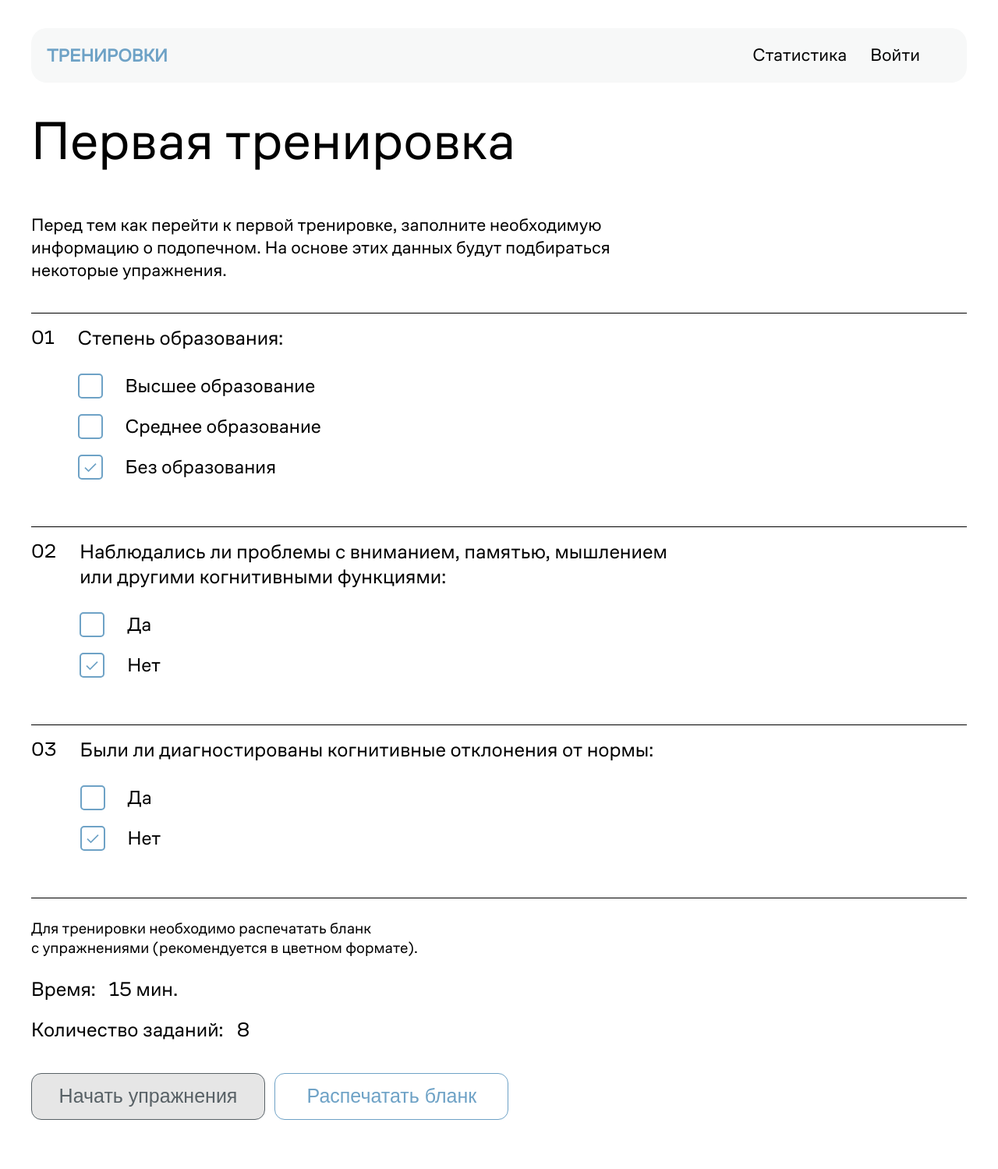
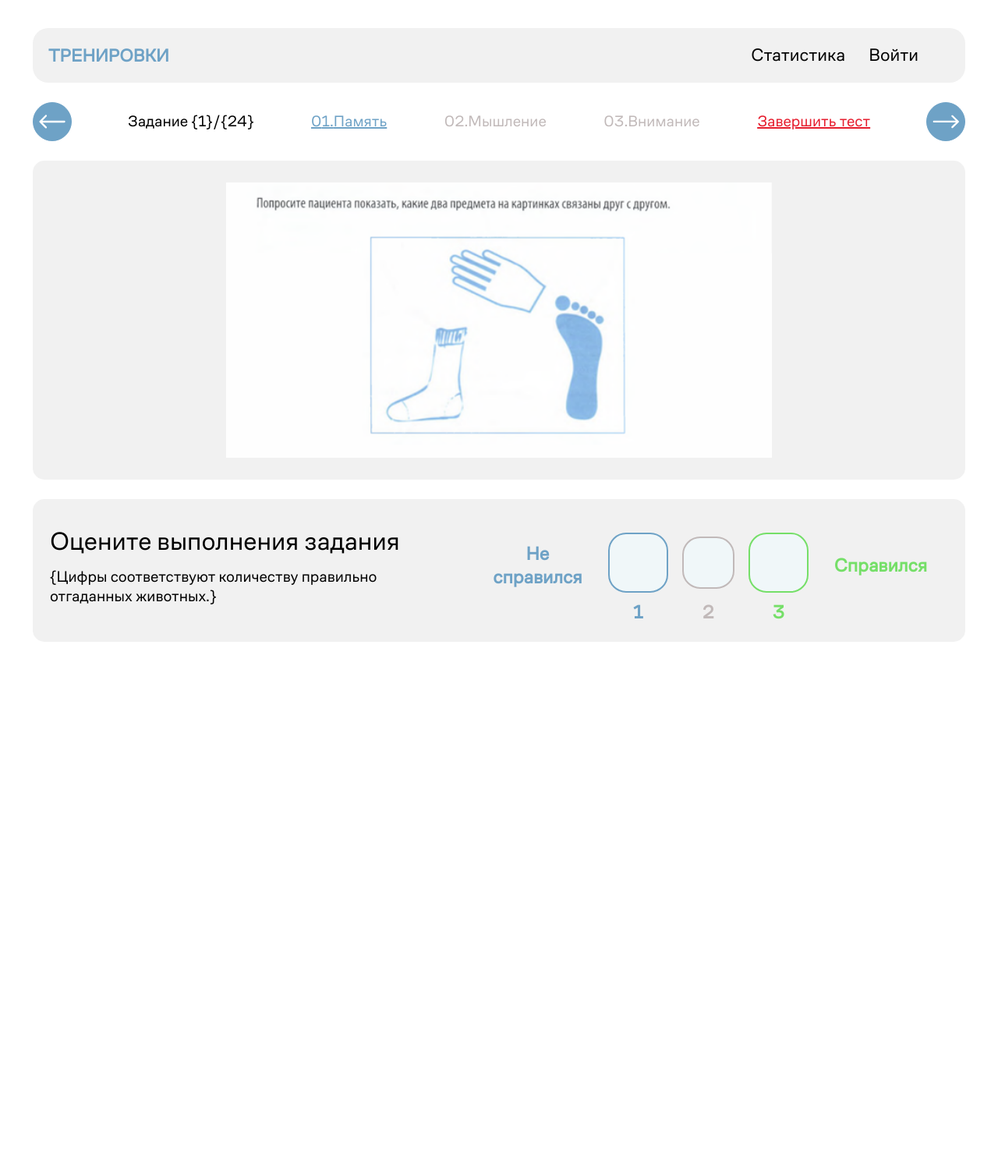
Before and after one commit to t0sssik/memory-project, a Django app: page /test/ in a window 1280 px wide. Shown: the whole page at 78% size. After the commit the page ends 823 px from the top, so only its background shows below. Run offline with Django 5.2, Linux system fonts and the light colour scheme; some web fonts are replaced.

Commit message:
feat: test page added

```diff
--- a/Main/static/styles/test.css
+++ b/Main/static/styles/test.css
@@ -16,6 +16,11 @@
   font-style: normal;
 }
 
+html{
+    height: 100%;
+    width: 100%;
+}
+
 body {
     --font-color: black;
     --font-color-hero: white;
@@ -23,26 +28,38 @@ body {
     --background-block: #EEF7FE;
     --background-blue: #5EB6F2;
     --body-color: #FCFCFC;
-    --nav-color: #F7F8F8;
+    --nav-color: #f1f1f1;
+    --green-corect: #75DF68;
+    --neutral-gray: #C1B9B9;
+    --input-back: #F0F7F9;
+    --red-req: #e61c2d;
 }
 
 body{
     font-family: "CoFo Sans", "Arial", sans-serif;
     margin: 0;
-    overflow-x: hidden;
     background-color: white;
     display: flex;
     flex-direction: column;
-    justify-content: center;
     align-items: center;
 }
 
 main{
     width: 100%;
+    height: 100%;
+    display: flex;
+    justify-content: center;
 }
 
 button:hover{
     cursor: pointer;
+}
+
+.test{
+    margin: 0 42px 46px 42px;
+    display: flex;
+    flex-direction: column;
+    width: 100%;
 }
 
 nav{
@@ -68,18 +85,6 @@ nav li{
     padding: 0 30px 0 0;
 }
 
-div.hero{
-    display: flex;
-    flex-direction: column;
-    background-size: contain;
-    padding: 0 40px 0 40px;
-}
-
-div.hero p, h1{
-    color: var(--font-color);
-    font-weight: normal;
-}
-
 nav h2 a{
     color: var(--font-color-secondary);
 }
@@ -94,18 +99,6 @@ nav a:hover{
     text-decoration: underline;
 }
 
-.hero h1{
-    font-size: 70px;
-    margin: 30px 0 0 0;
-}
-
-.hero p.description{
-    padding: 20px 0 40px 0;
-    font-size: 23px;
-    margin: 30px 0 0 0;
-    border-bottom: black solid 1px;
-}
-
 .avatar{
     width: 41px;
     height: 41px;
@@ -113,122 +106,227 @@ nav a:hover{
     margin: 0;
 }
 
-.info p{
-    font-size: 26px;
-    margin: 0;
-
+.nav-test{
+    margin: 25px 0 25px 0;
+    width: 100%;
+    display: flex;
+    align-items: center;
+    justify-content: space-between;
+    font-size: 20px;
 }
 
-.info{
+.nav-test ul{
+    flex-grow: 1;
+    list-style-type: none;
     display: flex;
-    flex-direction: column;
-    padding: 0 40px 0 40px;
-    font-size: 25px;
+    flex-wrap: wrap;
+    counter-reset: num;
+    justify-content: space-around;
+    padding: 0;
+    margin: 0;
 }
 
-.info ol {
-    list-style-type: none;
-    counter-reset: num;
-    margin: 0;
-    padding: 0;
+.nav-test li{
+    margin: 0 10px 0 10px;
 }
 
-.info li::before {
-    content: '0' counter(num);
+.nav-test li a.section::before {
+    content: '0' counter(num)'.';
     counter-increment: num;
-    margin-right: 30px;
 }
 
-.info li{
-    display: flex;
-    padding: 15px 0 40px 0;
-    border-bottom: black 1px solid;
+.nav-test a.exit{
+    color: var(--red-req);
+    text-decoration: underline;
 }
 
-.info li div p{
-    margin: 0 0 30px 0;
+.nav-test a.exit:hover{
+    color: #b30421;
+    text-decoration: underline;
 }
 
-.info li div div{
-    margin-bottom: 20px;
+.nav-test a{
+    color: var(--neutral-gray);
+    text-decoration: none;
+}
+
+.nav-test a.selected{
+    color: var(--font-color-secondary);
+    text-decoration: underline;
+}
+
+.nav-test a.section:hover{
+    text-decoration: underline;
+    color: var(--font-color-secondary);
+}
+
+.nav-test a.selected:hover{
+    text-decoration: underline;
+    color: #39759e;
+}
+
+.description, .rating{
+    background-color: var(--nav-color);
+    display: flex;
+    flex-grow: 1;
+    border-radius: 15px;
+}
+
+.description{
+    padding: 28px 21px 28px 21px;
+    margin-bottom: 25px;
+    justify-content: center;
+}
+
+.description img{
+    width: 700px;
+}
+
+.rating{
+    justify-content: space-between;
+}
+
+.note{
+    padding: 33px 42px 33px 22px;
+}
+
+.note h3{
+    font-size: 33px;
+    font-weight: normal;
+    margin: 0 0 13px 0;
+}
+
+.note p{
+    margin: 0;
+    font-size: 20px;
+    display: inline-block;
+}
+
+.mark{
     display: flex;
     align-items: center;
+    justify-content: space-between;
+    text-align: center;
+    font-weight: bold;
+    font-size: 24px;
+    padding: 43px 49px 23px 0;
 }
 
-.info li div div input{
-    margin: 0 29px 0 0;
-    transition: 0.2s all linear;
-}
-
-.info li div:first-child{
+.mark div{
     display: flex;
     flex-direction: column;
 }
 
-.info p.description{
-    font-size: 20px;
-    margin: 26px 0 24px 0;
+.mark input{
+    margin: 0;
+    appearance: none;
 }
 
-.info p.note{
-    font-size: 26px;
-    margin-bottom: 20px;
+.incorrect-label{
+    color: var(--font-color-secondary);
+    margin: 0 33px 33px 0;
+}
+
+.incorrect{
+    color: var(--font-color-secondary)
+}
+
+.incorrect .radio{
+    width: 77px;
+    height: 77px;
+    border-color: var(--font-color-secondary);
+    margin: 0 0 10px 0;
+}
+
+.incorrect .radio:checked{
+    border-width: 38px;
+    background-color: var(--font-color-secondary);
+}
+
+.neutral{
+    color: var(--neutral-gray);
+}
+
+.neutral .radio{
+    width: 67px;
+    height: 67px;
+    border-color: var(--neutral-gray);
+    margin: 5px 18px 15px 18px;
+}
+
+.neutral .radio:checked{
+    border-width: 33px;
+    background-color: var(--neutral-gray);
+}
+
+.correct{
+    color: var(--green-corect);
+}
+
+.correct .radio{
+    width: 77px;
+    height: 77px;
+    border-color: var(--green-corect);
+    margin: 0 0 10px 0;
+}
+
+.correct .radio:checked{
+    border-width: 38px;
+    background-color: var(--green-corect);
+}
+
+.correct-label{
+    margin: 0 0 33px 33px;
+    color: var(--green-corect);
 }
 
 .radio {
     cursor: pointer;
     appearance: none;
-    border: 2px var(--font-color-secondary) solid;
-    border-radius: 5px;
-    width: 32px;
-    height: 32px;
+    border: 2px solid;
+    border-radius: 23px;
+    background-color: var(--input-back);
     transition: 0.2s ease-in all;
 }
 
-.radio:checked{
-    background-image: url("../images/tick.svg");
-    background-repeat: no-repeat;
-    background-size: cover;
-}
-
 .radio:hover{
-    border: 4px var(--font-color-secondary) solid;
-}
-
-label{
-    transition: 0.2s ease-in all;
-}
-
-label:hover{
-    cursor: pointer;
-    color: var(--font-color-secondary);
-    text-decoration: underline;
+    border-width: 10px;
 }
 
 button{
-    width: 300px;
-    height: 60px;
-
-    border-radius: 13px;
-    background: white;
-    font-size:25px;
+    width: 50px;
+    height: 50px;
+    border-radius: 50%;
+    background: var(--font-color-secondary);
     user-select: none;
     transition: 0.3s ease all;
     border: var(--font-color-secondary) 1px solid;
+    flex-shrink: 0;
 }
 
-button.btn-start{
-    background-color: var(--font-color-secondary);
+button.previous{
+    background-image: url('../images/previous-arrow.svg');
+    background-repeat: no-repeat;
+    background-position: center;
     color: white;
+    background-size: 70%;
+    margin: 0 35px 0 0;
 }
 
-button.btn-download{
-    color: var(--font-color-secondary);
+button.next{
+    background-image: url('../images/next-arrow.svg');
+    background-repeat: no-repeat;
+    background-position: center;
+    background-size: 70%;
+    margin: 0 0 0 35px;
 }
 
-button.is-valid:hover{
-    box-shadow: #4b81a6 3px 3px, #45779a 6px 6px;
-    font-size: 26px;
+button.next.is-valid:hover{
+    box-shadow: #4b81a6 -4px 0, #45779a -8px 0;
+}
+
+button.previous.is-valid:hover{
+    box-shadow: #4b81a6 4px 0, #45779a 8px 0;
 }
 
 button.is-invalid {
@@ -239,31 +337,3 @@ button.is-invalid {
     cursor: default;
     z-index: -1;
 }
-
-.buttons{
-    padding: 20px 0 63px 0;
-}
-
-.tooltip{
-    margin-right: 7px;
-    display: inline-block;
-    position: relative;
-}
-
-.tooltip .tooltip-text{
-    visibility: hidden;
-    position: absolute;
-    z-index: 1;
-    top:-130px;
-    right: -180px;
-    width: 150px;
-    font-size: 15px;
-    background-color: var(--font-color-secondary);
-    border-radius: 25%;
-    padding: 15px;
-    color: white;
-}
-
-.tooltip:hover .tooltip-text{
-    visibility: visible;
-}
--- a/templates/test.html
+++ b/templates/test.html
@@ -8,96 +8,45 @@
 </head>
     <body>
     <main>
-        <div class="hero">
+        <div class="test">
             {% include 'nav.html' %}
-            <h1>Первая тренировка</h1>
-                    <p class="description">Перед тем как перейти к первой тренировке, заполните необходимую<br>
-                        информацию о подопечном. На основе этих данных будут подбираться<br>
-                        некоторые упражнения.</p>
-        </div>
-        <div class="info">
-            <form method="post" name="form">
-            {% csrf_token %}
-                <ol>
-                    <li>
-                        <div>
-                        <p>Степень образования:</p>
-                            <div>
-                                <input type="radio" id='education1' name='education' value="higher" required
-                                       class="radio"/>
-                                <label for="education1">Высшее образование</label>
-                            </div>
-                            <div>
-                                <input type="radio" id='education2' name="education" value="secondary" required
-                                class="radio"/>
-                                <label for="education2">Среднее образование</label>
-                            </div>
-                            <div>
-                                <input type="radio" id='education3' name="education" value="none" required
-                                class="radio" checked/>
-                                <label for="education3">Без образования</label>
-                            </div>
-                        </div>
-                    </li>
-                    <li>
-                        <div>
-                            <p>Наблюдались ли проблемы с вниманием, памятью, мышлением<br>
-                            или другими когнитивными функциями:</p>
-                            <div>
-                                <input type="radio" id='problems1' name='problems' value="1" required
-                                class="radio"/>
-                                <label for="problems1">Да</label>
-                            </div>
-                            <div>
-                                <input type="radio" id='problems2' name="problems" value="0" required
-                                class="radio" checked/>
-                                <label for="problems2">Нет</label>
-                            </div>
-                        </div>
-                    </li>
-                    <li>
-                        <div>
-                            <p>Были ли диагностированы когнитивные отклонения от нормы:</p>
-                            <div>
-                                <input type="radio" id='disease1' name='disease' value="1" required
-                                class="radio"/>
-                                <label for="disease1">Да</label>
-                            </div>
-                            <div>
-                                <input type="radio" id='disease2' name="disease" value="0" required
-                                class="radio" checked/>
-                                <label for="disease2">Нет</label>
-                            </div>
-                        </div>
-                    </li>
-                </ol>
-            <p class="description">Для тренировки необходимо распечатать бланк <br>
-            с упражнениями (рекомендуется в цветном формате).</p>
-            <p class="note">Время: &nbsp; 15 мин.</p>
-            <p class="note">Количество заданий: &nbsp; 8</p>
-            <div class="buttons">
-                <div class="tooltip">
-                    <button type="submit" id="btn-start" class="is-invalid" disabled>Начать упражнения</button>
-                    <span class="tooltip-text" id="tooltip-text">Перед началом тестирования необходимо распечатать
-                        бланк, воспользовавшись кнопкой ниже! 👇</span>
+            <div class="nav-test">
+                <button class="previous is-valid"></button>
+                <ul>
+                    <li><span class="exercises">Задание {1}/{24}</span></li>
+                    <li><a href="#" class="section selected">Память</a></li>
+                    <li><a href="#" class="section">Мышление</a></li>
+                    <li><a href="#" class="section">Внимание</a></li>
+                    <li><a href="#" class="exit">Завершить тест</a></li>
+                </ul>
+                <button class="next is-valid"></button>
+            </div>
+            <div class="description">
+                <img alt="exercise" src="{% static '/tasks/task1.png' %}" />
+            </div>
+            <div class="rating">
+                <div class="note">
+                    <h3>Оцените выполнения задания</h3>
+                    <p>{Цифры соответствуют количеству правильно отгаданных животных.}</p>
                 </div>
-                <a onclick="OpenButton()" id="download" download href="{% static "/tests/test.pdf" %}">
-                    <button type="button" class="btn-download is-valid">Распечатать бланк</button>
-                </a>
+                <div class="mark">
+                    <p class="incorrect-label">Не справился</p>
+                    <div class="incorrect">
+                        <input type="radio" id="1" name="answer" class="radio incorrect"/>
+                        <label for="1">1</label>
+                    </div>
+                    <div class="neutral">
+                        <input type="radio" id="2" name="answer" class="radio neutral"/>
+                        <label for="2">2</label>
+                    </div>
+                    <div class="correct">
+                        <input type="radio" id="3" name="answer" class="radio correct"/>
+                        <label for="3">3</label>
+                    </div>
+                    <p class="correct-label">Справился</p>
+                </div>
             </div>
-            </form>
         </div>
     </main>
-    <script>
-        const startButton = document.getElementById('btn-start');
-        const tooltipText = document.getElementById('tooltip-text')
-
-        function OpenButton(){
-            startButton.removeAttribute('disabled');
-            startButton.setAttribute('class', 'btn-start is-valid');
-            tooltipText.className = '';
-            tooltipText.hidden = true;
-        }
-    </script>
     </body>
 </html>
```
Also changed, not shown: Main/static/images/next-arrow.svg (added), Main/static/images/previous-arrow.svg (added), Main/static/tasks/task1.png (added), db.sqlite3.
